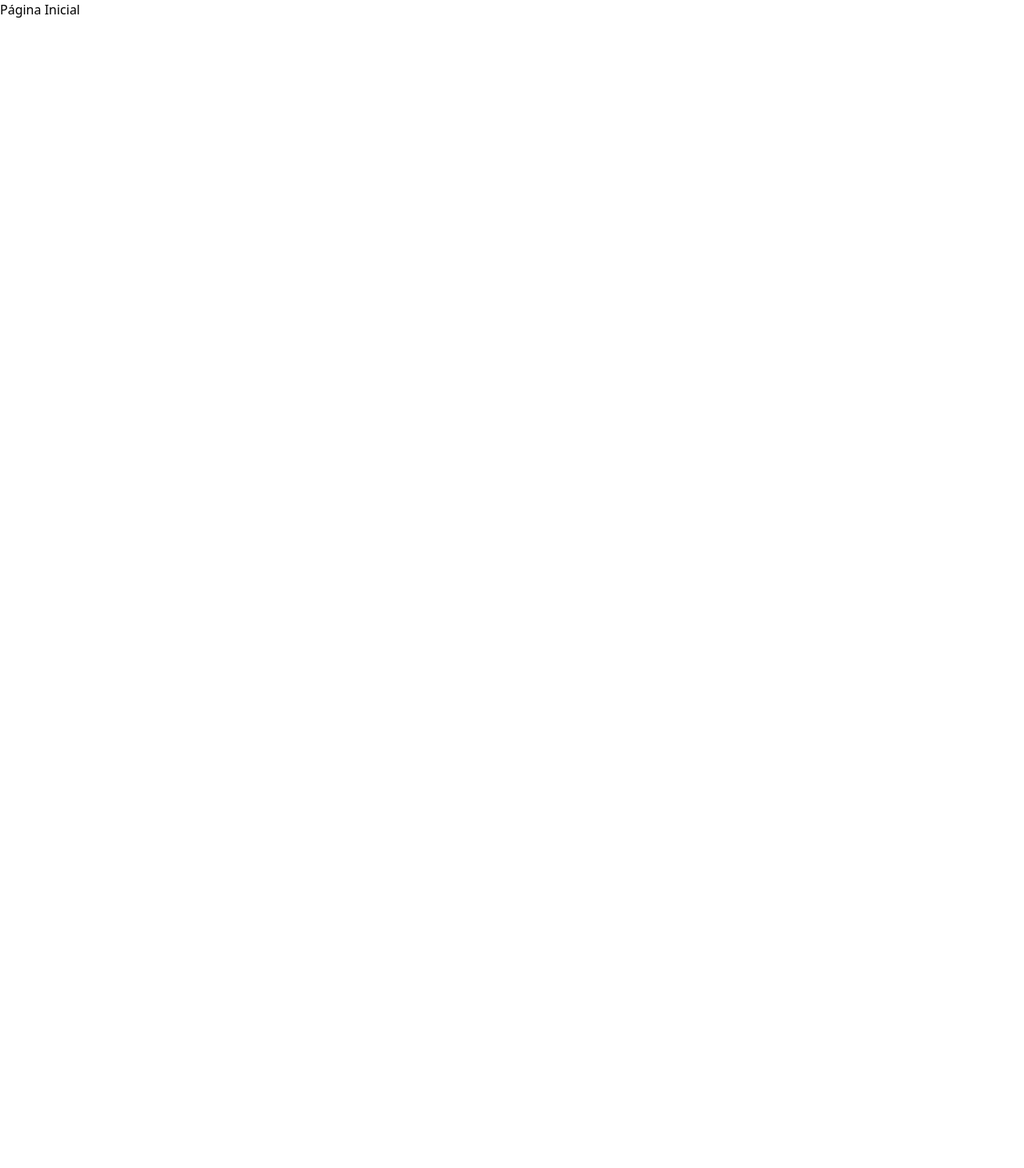
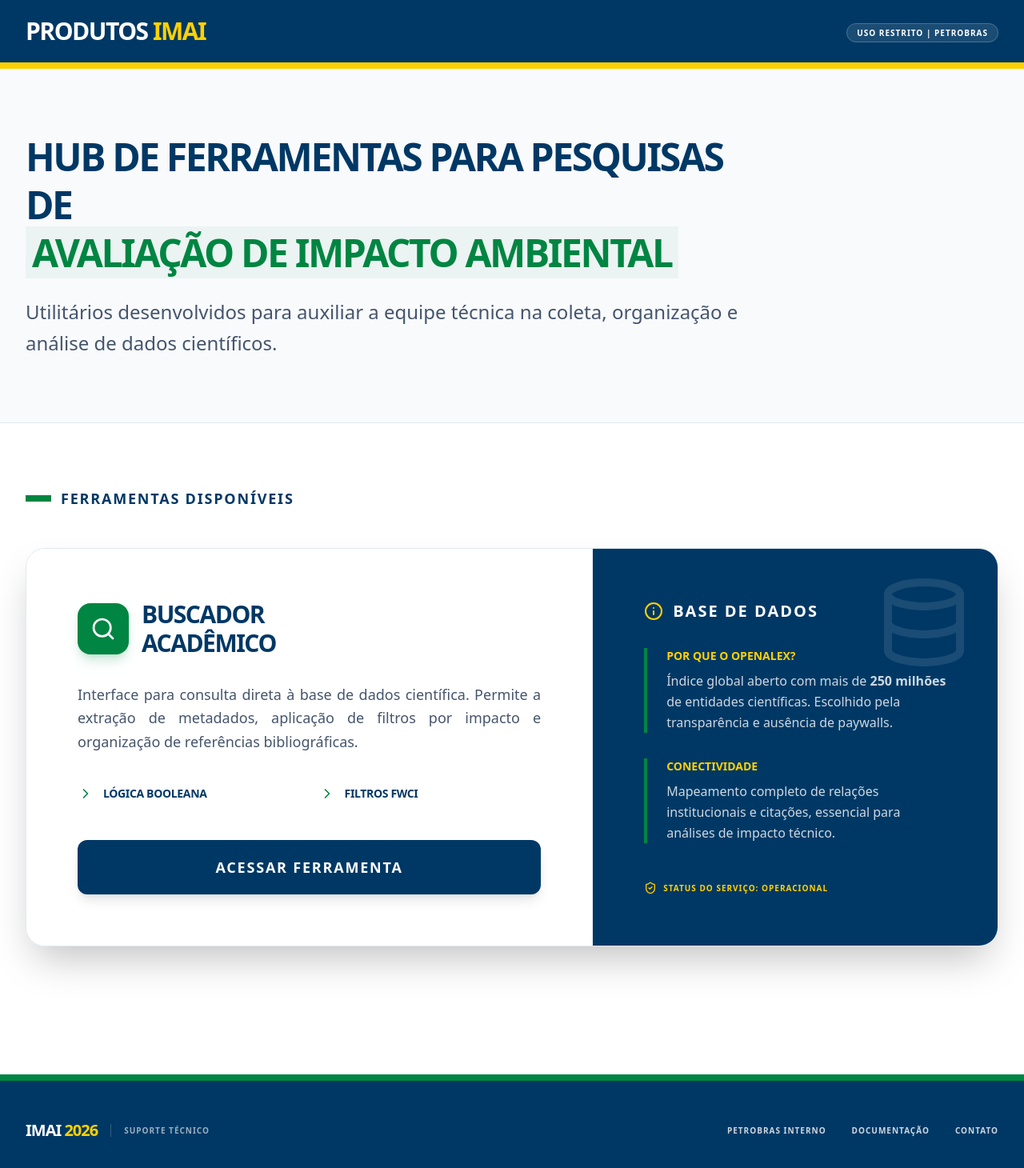
Before and after one commit to leosanner/openAlex-engine, a Next.js app: page / in a window 1280 px wide. Shown: the top 1460 px of the page at 80% size. Before the commit the page ends 800 px from the top, so only its background shows below. Built offline with nearby package versions, Linux system fonts and the light colour scheme.

Commit message:
landing page

```diff
--- a/src/app/(search)/search/page.tsx
+++ b/src/app/(search)/search/page.tsx
@@ -173,8 +173,8 @@
 						</h2>
 					</div>
 
-					<div className="bg-white rounded-[2rem] border border-slate-200 shadow-[0_20px_50px_rgba(0,0,0,0.05)] overflow-hidden min-h-[500px]">
-						<div className="h-2 w-full bg-gradient-to-r from-[#008542] via-[#FFD100] to-[#008542]"></div>
+					<div className="bg-white rounded-4xl border border-slate-200 shadow-[0_20px_50px_rgba(0,0,0,0.05)] overflow-hidden min-h-125">
+						<div className="h-2 w-full bg-linear-to-r from-[#008542] via-[#FFD100] to-[#008542]"></div>
 						<div className="p-8 md:p-14">
 							<OpenAlexForm />
 						</div>
--- a/src/app/page.tsx
+++ b/src/app/page.tsx
@@ -1,3 +1,180 @@
+import Link from "next/link";
+import {
+	Database,
+	Search,
+	ArrowRight,
+	BookOpen,
+	Settings2,
+	LayoutGrid,
+	Info,
+	ShieldCheck,
+	ChevronRight,
+} from "lucide-react";
+
 export default function Home() {
-	return <div>Página Inicial</div>;
+	return (
+		<div className="min-h-screen bg-white text-slate-900 antialiased font-sans">
+			{/* 1. Header com Identidade Forte */}
+			<nav className="bg-[#003865] border-b-8 border-[#FFD100] px-8 py-6">
+				<div className="max-w-7xl mx-auto flex justify-between items-center">
+					<div className="flex items-center gap-4">
+						<div>
+							<h1 className="text-2xl md:text-3xl font-black text-white tracking-tighter uppercase leading-none">
+								Produtos <span className="text-[#FFD100]">IMAI</span>
+							</h1>
+						</div>
+					</div>
+					<div className="hidden md:block">
+						<span className="bg-white/10 text-white text-[10px] px-3 py-1 rounded-full font-bold uppercase tracking-widest border border-white/20">
+							Uso Restrito | Petrobras
+						</span>
+					</div>
+				</div>
+			</nav>
+
+			<main>
+				{/* 2. Banner de Introdução - Fonte Grande e Direta */}
+				<section className="bg-slate-50 py-20 px-8 border-b border-slate-200">
+					<div className="max-w-7xl mx-auto">
+						<div className="max-w-4xl space-y-6">
+							<h2 className="text-4xl md:text-5xl font-black text-[#003865] uppercase tracking-tighter leading-tight">
+								HUB de ferramentas para pesquisas de <br />
+								<span className="text-[#008542] bg-[#008542]/5 px-2">
+									avaliação de impacto ambiental
+								</span>
+							</h2>
+							<p className="text-xl md:text-2xl text-slate-600 leading-relaxed font-medium">
+								Utilitários desenvolvidos para auxiliar a equipe técnica na
+								coleta, organização e análise de dados científicos.
+							</p>
+						</div>
+					</div>
+				</section>
+
+				{/* 3. Seção Principal de Ferramentas - Blocos de Cor */}
+				<section className="max-w-7xl mx-auto px-8 py-20">
+					<div className="flex items-center gap-4 mb-12">
+						<h3 className="text-lg font-black text-[#003865] uppercase tracking-widest flex items-center gap-3">
+							<div className="w-8 h-2 bg-[#008542]"></div>
+							Ferramentas Disponíveis
+						</h3>
+					</div>
+
+					<div className="grid lg:grid-cols-12 gap-0 rounded-3xl overflow-hidden shadow-2xl border border-slate-200">
+						{/* Card do Buscador (Lado Esquerdo - Cor Sólida) */}
+						<div className="lg:col-span-7 bg-white p-10 md:p-16 flex flex-col justify-center border-b lg:border-b-0 lg:border-r border-slate-100">
+							<div className="flex items-center gap-4 mb-8">
+								<div className="bg-[#008542] p-4 rounded-2xl shadow-lg shadow-[#008542]/20">
+									<Search size={32} className="text-white" />
+								</div>
+								<h4 className="text-3xl font-black text-[#003865] uppercase tracking-tighter">
+									Buscador <br />
+									Acadêmico
+								</h4>
+							</div>
+
+							<p className="text-lg text-slate-600 mb-10 leading-relaxed text-justify">
+								Interface para consulta direta à base de dados científica.
+								Permite a extração de metadados, aplicação de filtros por
+								impacto e organização de referências bibliográficas.
+							</p>
+
+							<div className="grid md:grid-cols-2 gap-6 mb-12">
+								<div className="flex items-center gap-3 font-bold text-[#003865]">
+									<ChevronRight size={20} className="text-[#008542]" />
+									<span className="text-sm uppercase tracking-tight">
+										Lógica Booleana
+									</span>
+								</div>
+								<div className="flex items-center gap-3 font-bold text-[#003865]">
+									<ChevronRight size={20} className="text-[#008542]" />
+									<span className="text-sm uppercase tracking-tight">
+										Filtros FWCI
+									</span>
+								</div>
+							</div>
+
+							<Link
+								href="/search"
+								className="
+								relative overflow-hidden inline-flex items-center justify-center
+								bg-[#003865] text-white py-5 rounded-xl font-black text-lg uppercase tracking-widest
+								transition-colors duration-500 ease-in-out
+								before:absolute before:inset-0 before:bg-[#008542]
+								before:translate-x-[-100%] hover:before:translate-x-0
+								before:transition-transform before:duration-500 before:ease-in-out
+								shadow-lg active:scale-[0.98]"
+							>
+								<span className="relative z-10 px-8">Acessar Ferramenta</span>
+							</Link>
+						</div>
+
+						{/* Justificativa Técnica (Lado Direito - Azul Petrobras) */}
+						<div className="lg:col-span-5 bg-[#003865] p-10 md:p-16 flex flex-col justify-center text-white relative">
+							<div className="absolute top-0 right-0 p-8 opacity-10">
+								<Database size={120} />
+							</div>
+
+							<h4 className="text-xl font-black uppercase tracking-widest mb-8 flex items-center gap-3">
+								<Info size={24} className="text-[#FFD100]" />
+								Base de Dados
+							</h4>
+
+							<div className="space-y-8">
+								<div className="border-l-4 border-[#008542] pl-6">
+									<p className="text-sm font-bold text-[#FFD100] uppercase mb-2">
+										Por que o OpenAlex?
+									</p>
+									<p className="text-base text-white/80 leading-relaxed font-medium">
+										Índice global aberto com mais de{" "}
+										<strong>250 milhões</strong> de entidades científicas.
+										Escolhido pela transparência e ausência de paywalls.
+									</p>
+								</div>
+
+								<div className="border-l-4 border-[#008542] pl-6">
+									<p className="text-sm font-bold text-[#FFD100] uppercase mb-2">
+										Conectividade
+									</p>
+									<p className="text-base text-white/80 leading-relaxed font-medium">
+										Mapeamento completo de relações institucionais e citações,
+										essencial para análises de impacto técnico.
+									</p>
+								</div>
+							</div>
+
+							<div className="mt-12 flex items-center gap-2 text-[#FFD100] font-black text-[10px] uppercase tracking-widest">
+								<ShieldCheck size={16} /> Status do Serviço: Operacional
+							</div>
+						</div>
+					</div>
+				</section>
+			</main>
+
+			<footer className="bg-[#003865] py-12 border-t-8 border-[#008542] mt-20">
+				<div className="max-w-7xl mx-auto px-8 flex flex-col md:flex-row justify-between items-center gap-6">
+					<div className="flex items-center gap-4 text-white">
+						<div className="font-black text-xl tracking-tighter">
+							IMAI <span className="text-[#FFD100]">2026</span>
+						</div>
+						<div className="h-4 w-px bg-white/20"></div>
+						<div className="text-[10px] font-bold uppercase tracking-widest text-white/60">
+							Suporte Técnico
+						</div>
+					</div>
+					<div className="flex gap-8 text-[10px] font-black text-white/80 uppercase tracking-widest">
+						<span className="hover:text-[#FFD100] cursor-pointer transition-colors">
+							Petrobras Interno
+						</span>
+						<span className="hover:text-[#FFD100] cursor-pointer transition-colors">
+							Documentação
+						</span>
+						<span className="hover:text-[#FFD100] cursor-pointer transition-colors">
+							Contato
+						</span>
+					</div>
+				</div>
+			</footer>
+		</div>
+	);
 }
--- a/src/components/commom/tableObject.tsx
+++ b/src/components/commom/tableObject.tsx
@@ -13,7 +13,7 @@
 
 	return (
 		<div className="w-full border border-slate-300 bg-white shadow-md overflow-hidden">
-			<div className="overflow-y-auto max-h-[650px] scrollbar-thin scrollbar-thumb-slate-300">
+			<div className="overflow-y-auto max-h-162.5 scrollbar-thin scrollbar-thumb-slate-300">
 				<table className="w-full table-fixed border-collapse">
 					<thead className="sticky top-0 z-20 shadow-sm">
 						<tr className="bg-[#003865] border-b border-slate-300 text-white">
```
